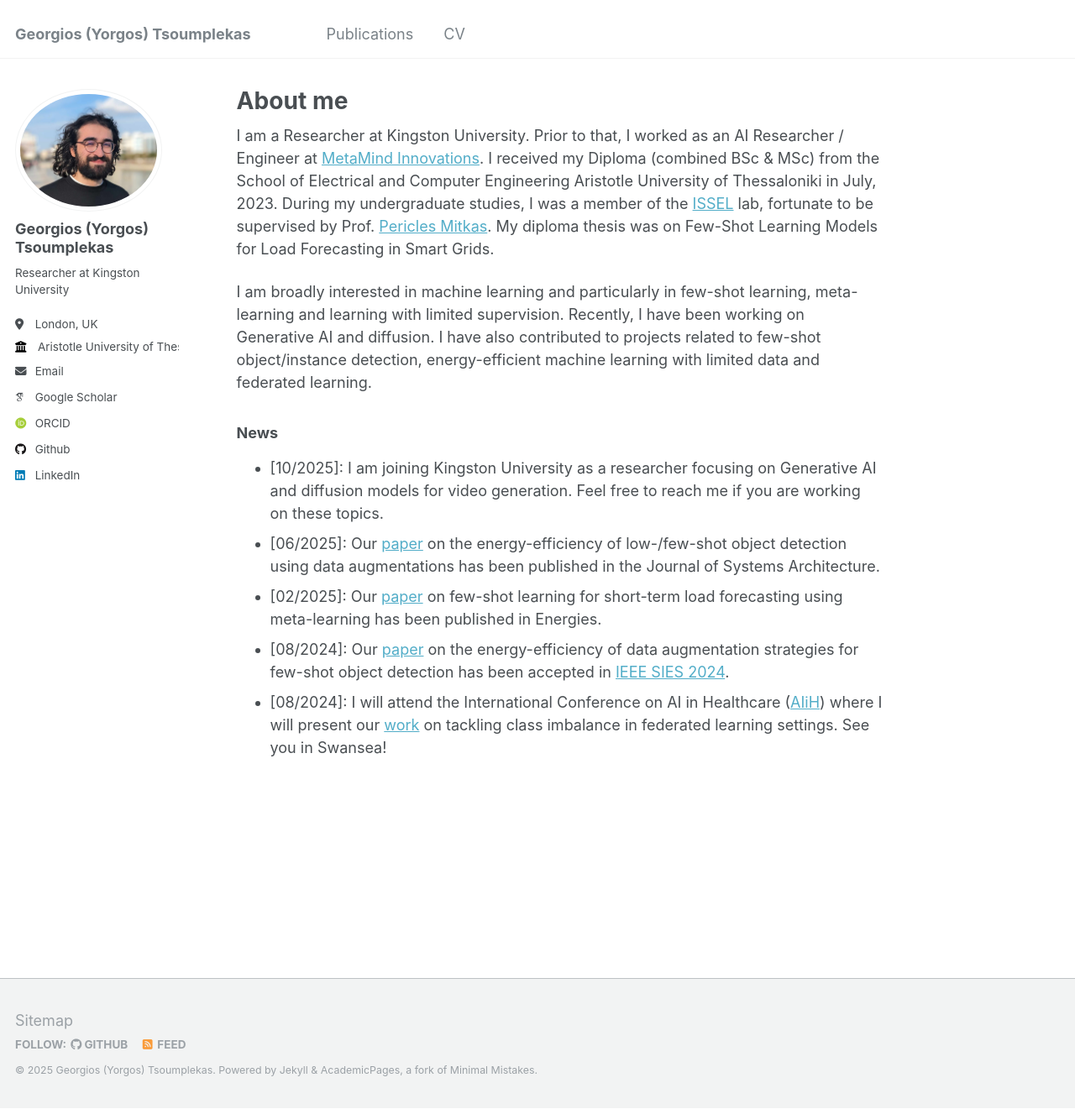
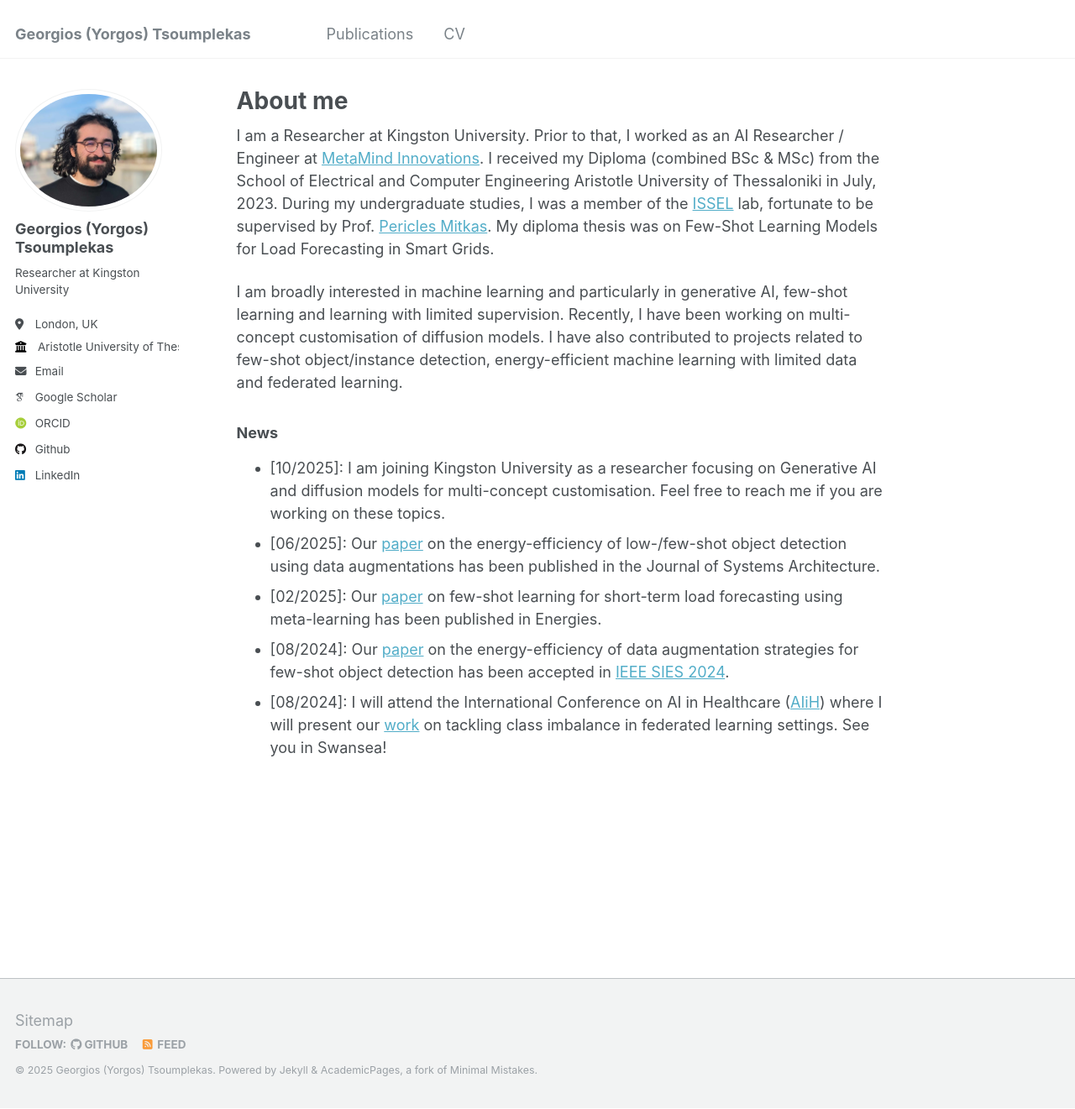
Before and after one commit to GeorgeTsoumplekas/GeorgeTsoumplekas.github.io, a Jekyll site: the page built from _pages/about.md, in a window 1280 px wide and 1321 px high. Shown: the whole window at 84% size. Built offline with Jekyll 4.4.1, drawn with Linux system fonts in a browser that asks for light colours; some web fonts are replaced.

Commit message:
Update about.md

```diff
--- a/_pages/about.md
+++ b/_pages/about.md
@@ -10,10 +10,10 @@ redirect_from:
 
 I am a Researcher at Kingston University. Prior to that, I worked as an AI Researcher / Engineer at [MetaMind Innovations](https://metamind.gr/el/). I received my Diploma (combined BSc & MSc) from the School of Electrical and Computer Engineering Aristotle University of Thessaloniki in July, 2023. During my undergraduate studies, I was a member of the [ISSEL](https://lab.issel.ee.auth.gr/) lab, fortunate to be supervised by Prof. [Pericles Mitkas](https://www.linkedin.com/in/pericles-a-mitkas-08a23611/). My diploma thesis was on Few-Shot Learning Models for Load Forecasting in Smart Grids.
 
-I am broadly interested in machine learning and particularly in few-shot learning, meta-learning and learning with limited supervision. Recently, I have been working on Generative AI and diffusion. I have also contributed to projects related to few-shot object/instance detection, energy-efficient machine learning with limited data and federated learning.
+I am broadly interested in machine learning and particularly in generative AI, few-shot learning and learning with limited supervision. Recently, I have been working on multi-concept customisation of diffusion models. I have also contributed to projects related to few-shot object/instance detection, energy-efficient machine learning with limited data and federated learning.
 
 ### News
-* \[10/2025\]: I am joining Kingston University as a researcher focusing on Generative AI and diffusion models for video generation. Feel free to reach me if you are working on these topics.
+* \[10/2025\]: I am joining Kingston University as a researcher focusing on Generative AI and diffusion models for multi-concept customisation. Feel free to reach me if you are working on these topics.
 * \[06/2025\]: Our [paper](https://www.sciencedirect.com/science/article/pii/S1383762125001560) on the energy-efficiency of low-/few-shot object detection using data augmentations has been published in the Journal of Systems Architecture.
 * \[02/2025\]: Our [paper](https://www.mdpi.com/1996-1073/18/3/742) on few-shot learning for short-term load forecasting using meta-learning has been published in Energies.
 * \[08/2024\]: Our [paper](https://www.arxiv.org/pdf/2408.10940) on the energy-efficiency of data augmentation strategies for few-shot object detection has been accepted in [IEEE SIES 2024](https://ieee-sies.org/).
```
